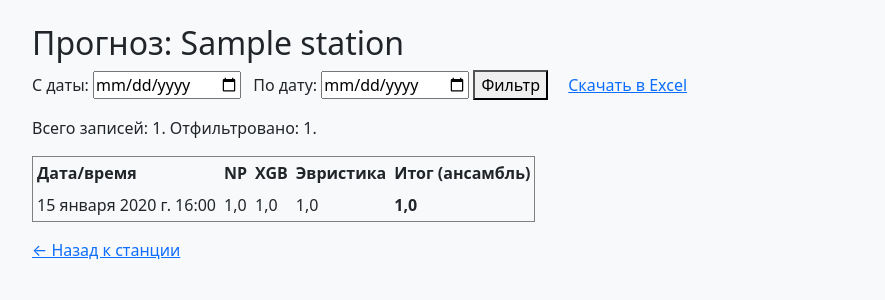
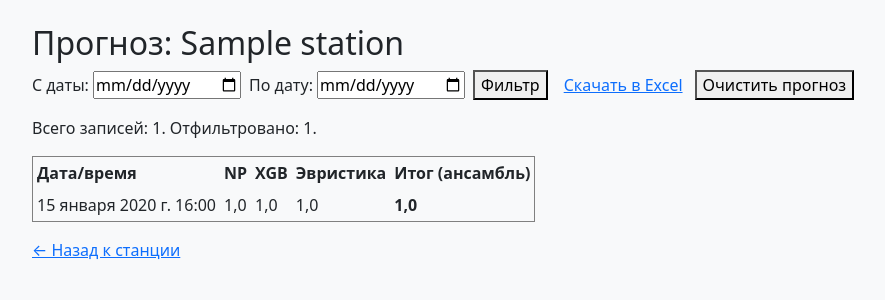
Before and after one commit to Great83g/forecast_platform, a Django app: page /dashboard/station/1/forecast/list/ in a window 1280 px wide. Shown: the part 56-356 px from the top of the page, without its empty margins (50-935 px from the left). Run offline with Django 5.2, Linux system fonts and the light colour scheme; a user stored in the database is signed in; tables that the repository leaves empty hold one stand-in row (values such as "Sample post").

Commit message:
Improve forecast clearing feedback

```diff
--- a/dashboard/templates/dashboard/station_forecast.html
+++ b/dashboard/templates/dashboard/station_forecast.html
@@ -3,22 +3,35 @@
 {% block content %}
 <h2>Прогноз: {{ station.name }}</h2>
 
-<form method="get" class="form-inline" style="margin-bottom: 16px;">
+<div style="margin-bottom: 16px; display: flex; gap: 12px; align-items: center; flex-wrap: wrap;">
+  <form method="get" class="form-inline" style="display: inline-flex; gap: 8px; align-items: center;">
     <label>С даты:
       <input type="date" name="from" value="{{ from_date }}">
     </label>
-  <label style="margin-left: 8px;">По дату:
+    <label>По дату:
       <input type="date" name="to" value="{{ to_date }}">
     </label>
     <button type="submit">Фильтр</button>
+  </form>
 
   <a
     href="{% url 'dashboard-station-export-forecast' station.pk %}?from={{ from_date }}&to={{ to_date }}"
-    style="margin-left: 16px;"
+    style="margin-left: 4px;"
   >
     Скачать в Excel
   </a>
+
+  <form
+    action="{% url 'dashboard-station-forecast-clear' station.pk %}"
+    method="post"
+    style="display: inline-flex;"
+  >
+    {% csrf_token %}
+    <button type="submit" onclick="return confirm('Очистить все прогнозы?');">
+      Очистить прогноз
+    </button>
   </form>
+</div>
 
 <p>
   Всего записей: {{ total_count }}.
--- a/dashboard/urls.py
+++ b/dashboard/urls.py
@@ -11,6 +11,7 @@ from .views import (
     run_station_forecast,     # запуск прогноза
     station_forecast_list,    # просмотр прогноза
     station_export_forecast,  # экспорт прогноза
+    station_forecast_clear,   # очистка прогноза
 )
 
 urlpatterns = [
@@ -41,6 +42,13 @@ urlpatterns = [
         name="dashboard-station-forecast-list"
     ),
 
+    # --- НОВОЕ: ОЧИСТКА ПРОГНОЗА ---
+    path(
+        "station/<int:pk>/forecast/clear/",
+        station_forecast_clear,
+        name="dashboard-station-forecast-clear"
+    ),
+
     # --- НОВОЕ: ЭКСПОРТ ПРОГНОЗА ---
     path(
         "station/<int:pk>/forecast/export/",
--- a/dashboard/views.py
+++ b/dashboard/views.py
@@ -369,6 +369,26 @@ def station_forecast_list(request, pk):
 
 
 @login_required
+def station_forecast_clear(request, pk):
+    """
+    Очищает все сохранённые прогнозы станции.
+    """
+    station = get_object_or_404(Station, pk=pk)
+
+    if request.method != "POST":
+        messages.error(request, "Неверный метод запроса для очистки прогноза.")
+        return redirect("dashboard-station-forecast-list", pk=station.pk)
+
+    deleted, _ = SolarForecast.objects.filter(station=station).delete()
+
+    if deleted:
+        messages.success(request, f"Удалено записей прогноза: {deleted}.")
+    else:
+        messages.warning(request, "Нет прогнозов для удаления.")
+    return redirect("dashboard-station-forecast-list", pk=station.pk)
+
+
+@login_required
 def station_export_forecast(request, pk):
     """
     Экспорт прогноза станции в Excel.
```
Lines whose indentation alone changed are shown as unchanged.
